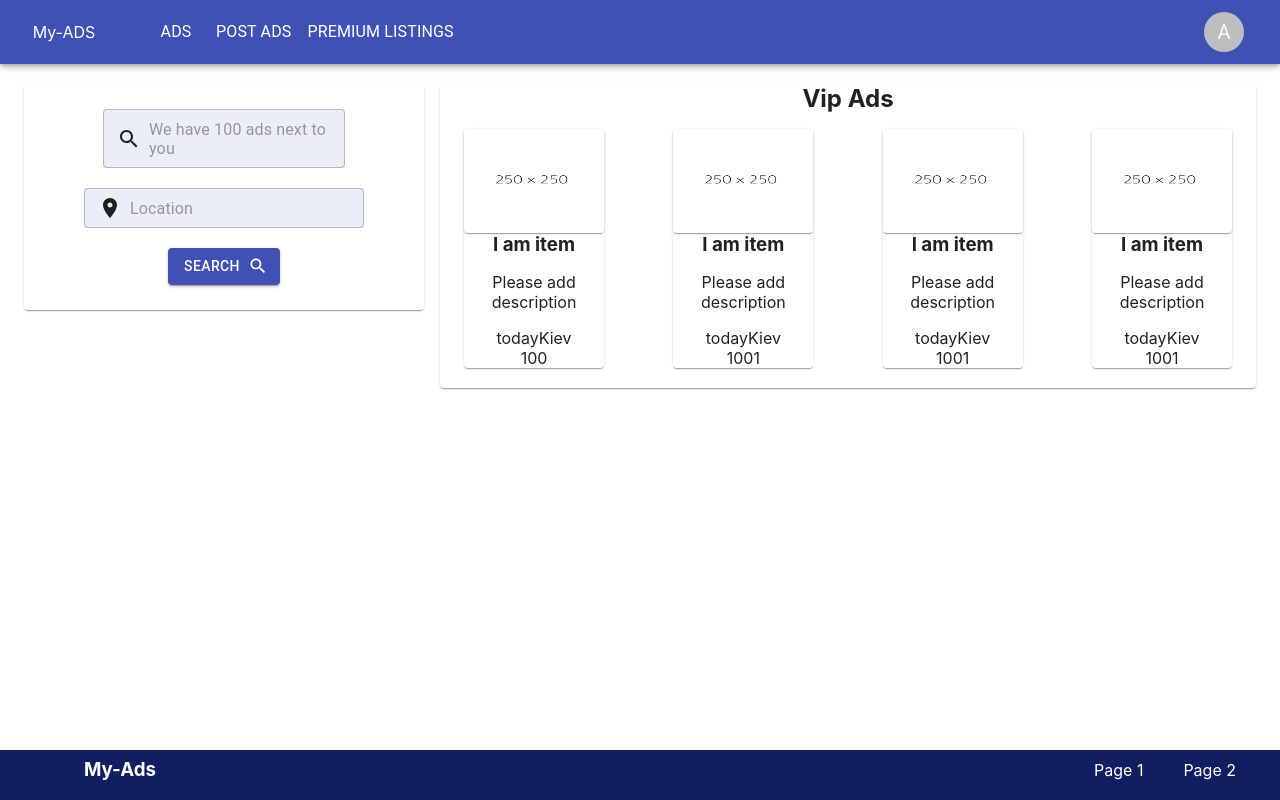
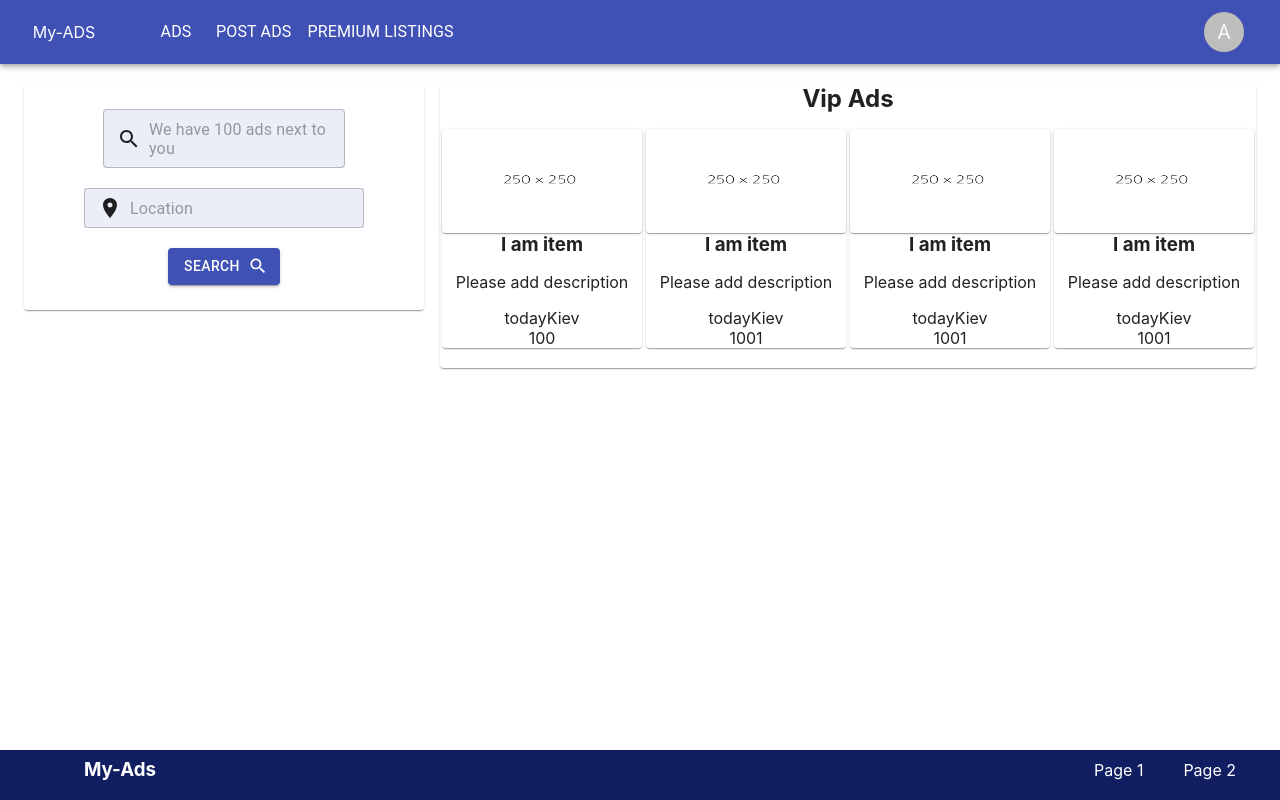
Before and after one commit to Alonasa/my-ads, a React (Create React App) app: page / in a window 1280 px wide. Built offline with nearby package versions, Linux system fonts and the light colour scheme.

Commit message:
media query for catalog item containers

```diff
--- a/src/components/ListItems.module.css
+++ b/src/components/ListItems.module.css
@@ -5,8 +5,8 @@
     justify-content: space-between;
 }
 
-@media (max-width: 374px) {
-    .List__container {
-        padding: 0;
+@media (min-width: 375px) {
+    .List {
+        justify-content: space-around;
     }
 }
--- a/src/components/ListItems.tsx
+++ b/src/components/ListItems.tsx
@@ -1,6 +1,7 @@
 import React from 'react';
 import {ProductItemShort} from './ProductItemShort';
 import s from './ListItems.module.css'
+import style from './ProductItemShort.module.css'
 import {Container} from '@material-ui/core';
 
 export const ListItems = () => {
@@ -52,10 +53,10 @@ export const ListItems = () => {
   ]
 
   return (
-	 <Container className={s.List__container}>
+	 <div className={s.List__container}>
 	   <ul className={s.List}>
 		 <ProductItemShort items={items}/>
 	   </ul>
-	 </Container>
+	 </div>
   );
 };
--- a/src/components/ProductItemShort.module.css
+++ b/src/components/ProductItemShort.module.css
@@ -10,3 +10,15 @@
 	display: flex;
 	flex-direction: column;
 }
+
+@media (min-width: 425px){
+	.Catalog__item_container {
+		width: 170px;
+	}
+}
+
+@media (min-width: 765px){
+	.Catalog__item_container {
+		width: 200px;
+	}
+}
```
